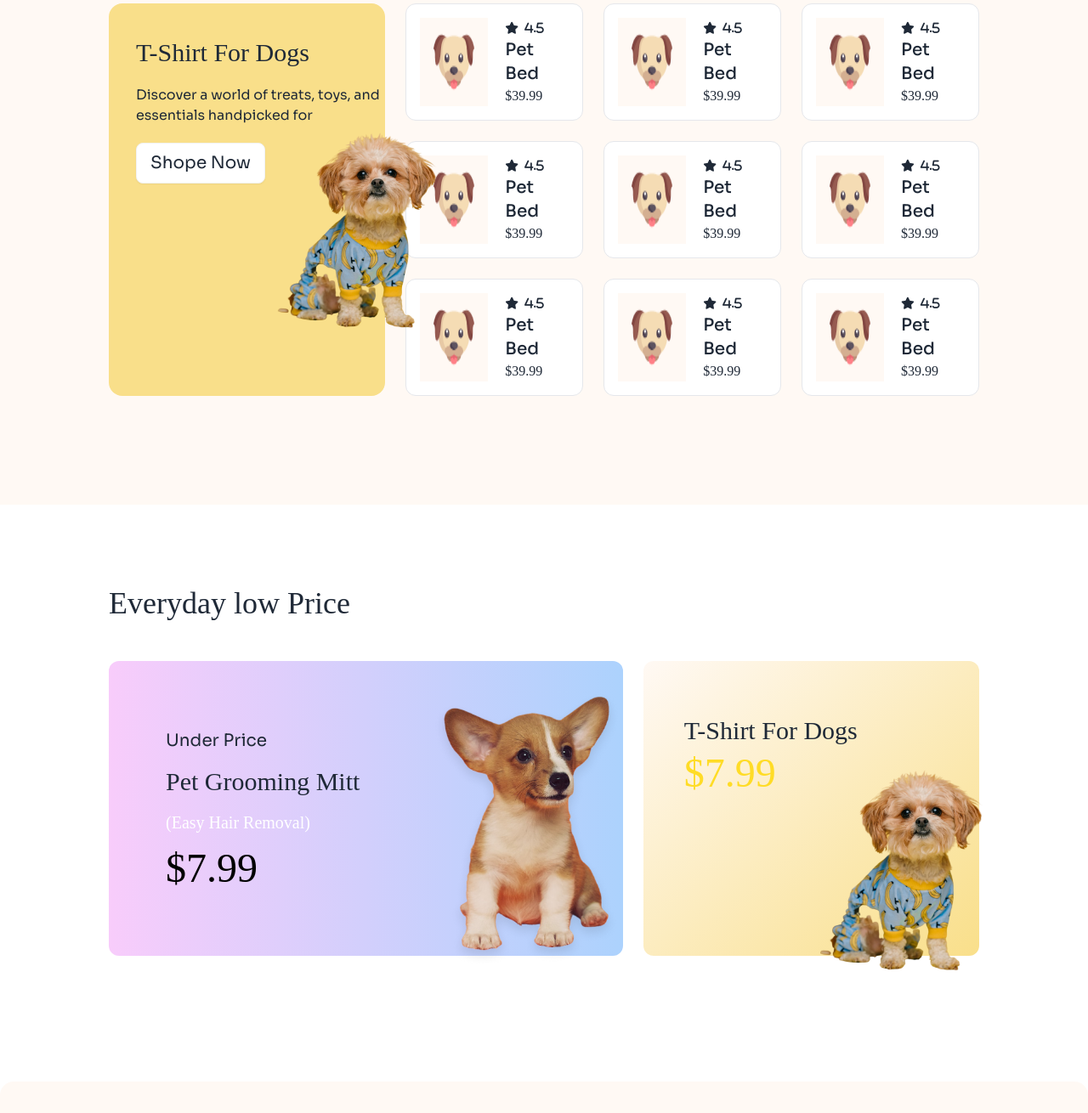
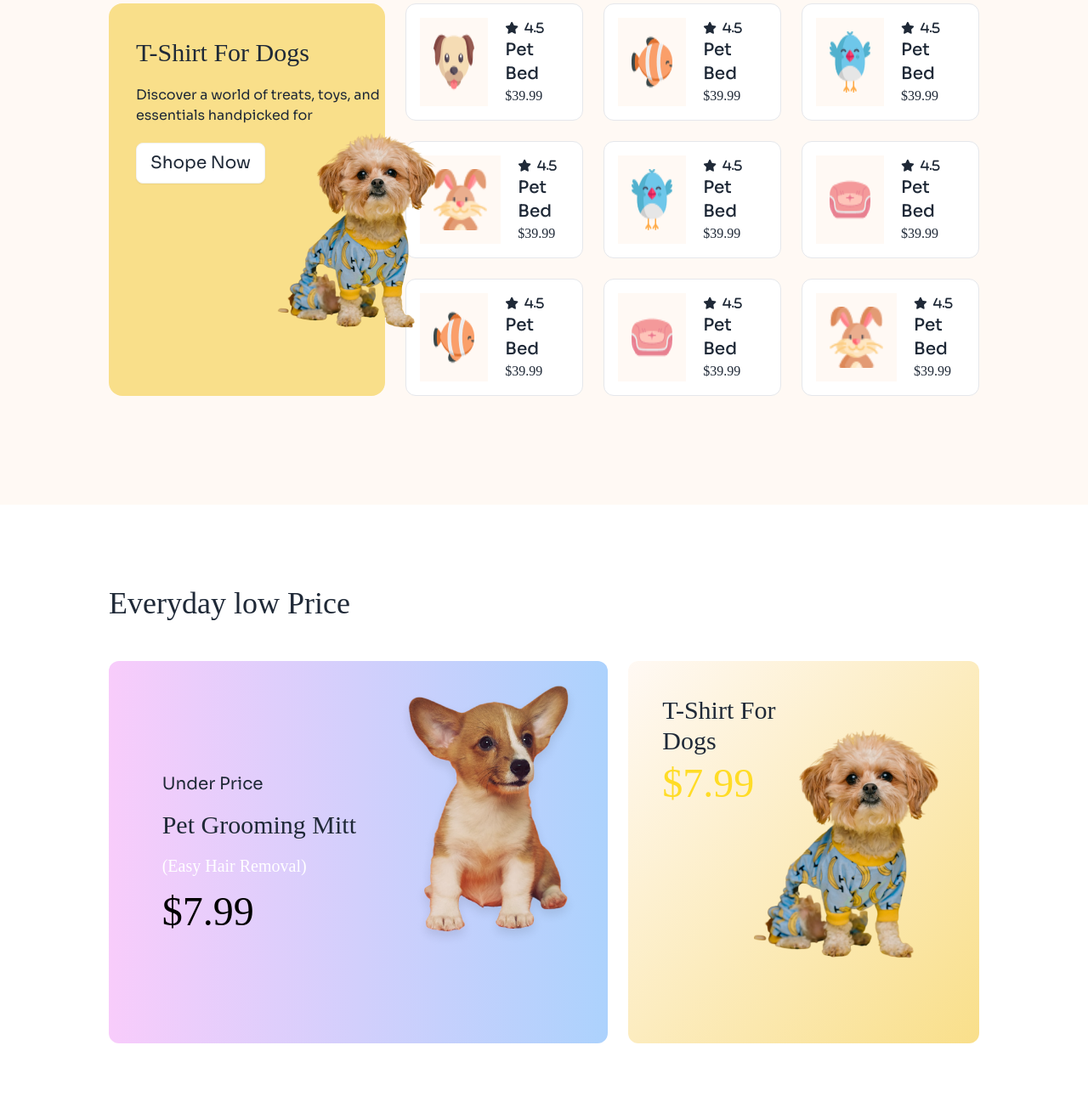
Before and after one commit to abirjuboraj201/b11-assign3, a plain HTML site: page index.html in a window 1280 px wide. Shown: the part 1481-2791 px from the top of the page at 85% size. Drawn offline with nearby package versions, Linux system fonts and the light colour scheme; a web font is replaced by a local one.

Commit message:
added trending section and some banner improvement

```diff
--- a/index.html
+++ b/index.html
@@ -65,32 +65,9 @@
                         <a class="btn bg-primary-color px-7">Register</a>
                     </div>
 
-                    <!-- <div class="dropdown dropdown-end">
-                        <div tabindex="0" role="button" class="btn btn-ghost lg:hidden">
-                          <svg
-                            xmlns="http://www.w3.org/2000/svg"
-                            class="h-5 w-5"
-                            fill="none"
-                            viewBox="0 0 24 24"
-                            stroke="currentColor">
-                            <path
-                              stroke-linecap="round"
-                              stroke-linejoin="round"
-                              stroke-width="2"
-                              d="M4 6h16M4 12h8m-8 6h16" />
-                          </svg>
-                        </div>
-                        <ul
-                          tabindex="0"
-                          class="menu menu-sm dropdown-content bg-base-100 rounded-box z-[1] mt-3 w-52 p-2 shadow text-lg">
-                          <li><a>Find a pet</a></li>
-                          <li><a>Breeds</a></li>
-                          <li><a>Contact Us</a></li>
-                        </ul>
-                      </div> -->
                       <div class="dropdown dropdown-end">
                         <div tabindex="0" role="button" class="btn btn-ghost m-1 lg:hidden"><i class="fa-solid fa-bars text-xl"></i></div>
-                        <ul tabindex="0" class="dropdown-content menu bg-base-100 rounded-box z-[1] w-52 p-2 shadow">
+                        <ul tabindex="0" class="dropdown-content menu bg-base-100 rounded-box z-[12] w-52 p-2 shadow">
                             <li><a>Find a pet</a></li>
                             <li><a>Breeds</a></li>
                             <li><a>Contact Us</a></li>
@@ -102,13 +79,13 @@
         <hr class="lg:hidden border-[#111111]">
         <!--banner section-->
         <div class="px-2 lg:px-32 my-10 lg:my-24 relative ">
-                <div class="lg:absolute">
+                <div class="absolute z-[10]">
                     <h1 class="font-ADlam text-3xl lg:text-5xl text-[#111111] mb-2 lg:mb-6 ">Pamper Your Pet,<br> Because They Deserve <br> the Best</h1>
                     <p class="font-sora text-base lg:text-xl text-gray-700 mb-2 lg:mb-6 lg:w-[600px]">Discover a world of treats, toys, and essentials handpicked for your furry friends. Shop now and make tails wag with joy!</p>
                     <button class="font-sora bg-primary-color text-base lg:text-xl px-7 py-2 rounded-lg">Find a pet</button>
                 </div>
                     <div class="">
-                        <img src="./c1-assets/cat-big.png" class="">
+                        <img src="./c1-assets/cat-big.png" class="relative top-32 lg:-top-5">
                     </div>
 
 
@@ -119,7 +96,7 @@
 
     <main class="max-w-screen-2xl mx-auto">
        <!--category section-->
-      <section class="px-3 lg:px-32 mb-24">
+      <section class="px-3 lg:px-32 mt-52 lg:mt-20 mb-24">
         <h2 class="text-4xl mb-10">Browse By Categories</h2>
        <!--cards-->
         <div class="grid grid-cols-2 lg:grid-cols-6 gap-6">
@@ -229,7 +206,7 @@
        </section>
 
        <!--Trending section-->
-       <section class="my-24 bg-[#FFF9F4] px-5 lg:px-32 py-32">
+       <section class="my-14 lg:my-24 bg-[#FFF9F4] px-5 lg:px-32 py-20 lg:py-32">
         <h1 class="text-4xl mb-10">Trending Pet Products</h1>
 
         <div class="grid grid-cols-1 lg:grid-cols-3 gap-6">
@@ -257,7 +234,7 @@
 
           <div class="grid grid-cols-2 lg:grid-cols-3 gap-6 ">
             <!--card-1-->
-            <div class="">
+
               <div class="flex gap-5 border rounded-xl p-2 lg:p-4 bg-white">
                 <img src="./c1-assets/dog-cartoon.png" alt="" class="p-2 lg:p-4 bg-[#FFF9F4]">
 
@@ -267,11 +244,11 @@
                   <p>$39.99</p>
                 </div>
               </div>
-            </div>
+
             <!--card-2-->
-            <div class="">
+
               <div class="flex gap-5 border rounded-xl p-2 lg:p-4 bg-white">
-                <img src="./c1-assets/dog-cartoon.png" alt="" class="p-2 lg:p-4 bg-[#FFF9F4]">
+                <img src="./c1-assets/fish-cartoon.png" alt="" class="p-2 lg:p-4 bg-[#FFF9F4]">
 
                 <div>
                   <i class="fa-solid fa-star text-sm">&nbsp; 4.5</i>
@@ -279,11 +256,11 @@
                   <p>$39.99</p>
                 </div>
               </div>
-            </div>
+
             <!--card-3-->
-            <div class="">
+
               <div class="flex gap-5 border rounded-xl p-2 lg:p-4 bg-white">
-                <img src="./c1-assets/dog-cartoon.png" alt="" class="p-2 lg:p-4 bg-[#FFF9F4]">
+                <img src="./c1-assets/bird-cartoon.png" alt="" class="p-2 lg:p-4 bg-[#FFF9F4]">
 
                 <div>
                   <i class="fa-solid fa-star text-sm">&nbsp; 4.5</i>
@@ -291,11 +268,11 @@
                   <p>$39.99</p>
                 </div>
               </div>
-            </div>
+
             <!--card-4-->
-            <div class="">
+
               <div class="flex gap-5 border rounded-xl p-2 lg:p-4 bg-white">
-                <img src="./c1-assets/dog-cartoon.png" alt="" class="p-2 lg:p-4 bg-[#FFF9F4]">
+                <img src="./c1-assets/rabbit-cartoon.png" alt="" class="p-2 lg:p-4 bg-[#FFF9F4]">
 
                 <div>
                   <i class="fa-solid fa-star text-sm">&nbsp; 4.5</i>
@@ -303,11 +280,11 @@
                   <p>$39.99</p>
                 </div>
               </div>
-            </div>
+
             <!--card-5-->
-            <div class="">
+
               <div class="flex gap-5 border rounded-xl p-2 lg:p-4 bg-white">
-                <img src="./c1-assets/dog-cartoon.png" alt="" class="p-2 lg:p-4 bg-[#FFF9F4]">
+                <img src="./c1-assets/bird-cartoon.png" alt="" class="p-2 lg:p-4 bg-[#FFF9F4]">
 
                 <div>
                   <i class="fa-solid fa-star text-sm">&nbsp; 4.5</i>
@@ -315,11 +292,11 @@
                   <p>$39.99</p>
                 </div>
               </div>
-            </div>
+
             <!--card-6-->
-            <div class="">
+
               <div class="flex gap-5 border rounded-xl p-2 lg:p-4 bg-white">
-                <img src="./c1-assets/dog-cartoon.png" alt="" class="p-2 lg:p-4 bg-[#FFF9F4]">
+                <img src="./c1-assets/pet-couch.png" alt="" class="p-2 lg:p-4 bg-[#FFF9F4]">
 
                 <div>
                   <i class="fa-solid fa-star text-sm">&nbsp; 4.5</i>
@@ -327,11 +304,11 @@
                   <p>$39.99</p>
                 </div>
               </div>
-            </div>
+
             <!--card-7-->
-            <div class="">
+
               <div class="flex gap-5 border rounded-xl p-2 lg:p-4 bg-white">
-                <img src="./c1-assets/dog-cartoon.png" alt="" class="p-2 lg:p-4 bg-[#FFF9F4]">
+                <img src="./c1-assets/fish-cartoon.png" alt="" class="p-2 lg:p-4 bg-[#FFF9F4]">
 
                 <div>
                   <i class="fa-solid fa-star text-sm">&nbsp; 4.5</i>
@@ -339,11 +316,11 @@
                   <p>$39.99</p>
                 </div>
               </div>
-            </div>
+
             <!--card-8-->
-            <div class="">
+
               <div class="flex gap-5 border rounded-xl p-2 lg:p-4 bg-white">
-                <img src="./c1-assets/dog-cartoon.png" alt="" class="p-2 lg:p-4 bg-[#FFF9F4]">
+                <img src="./c1-assets/pet-couch.png" alt="" class="p-2 lg:p-4 bg-[#FFF9F4]">
 
                 <div>
                   <i class="fa-solid fa-star text-sm">&nbsp; 4.5</i>
@@ -351,11 +328,11 @@
                   <p>$39.99</p>
                 </div>
               </div>
-            </div>
+
             <!--card-9-->
-            <div class="">
+
               <div class="hidden lg:flex gap-5 border rounded-xl p-2 lg:p-4 bg-white">
-                <img src="./c1-assets/dog-cartoon.png" alt="" class="p-2 lg:p-4 bg-[#FFF9F4]">
+                <img src="./c1-assets/rabbit-cartoon.png" alt="" class="p-2 lg:p-4 bg-[#FFF9F4]">
 
                 <div>
                   <i class="fa-solid fa-star text-sm">&nbsp; 4.5</i>
@@ -363,62 +340,58 @@
                   <p>$39.99</p>
                 </div>
               </div>
-            </div>
+
           </div>
          </div>
         </div>
 
        </section>
 
-
        <!--Price section-->
-       <section class="my-24 px-5 lg:px-32">
+       <section class="lg:my-24 px-5 lg:px-32">
         <h2 class="text-4xl mb-12">Everyday low Price</h2>
 
         <!--cards-->
-        <div class="grid grid-cols-1 lg:grid-cols-5 gap-6">
+        <div class="grid grid-cols-12  gap-6 ">
           <!--left card-->
-          <div class=" grid grid-cols-1 lg:grid-cols-2 pl-3 lg:pl-10 bg-gradient-to-r from-[#F8CCFB] to-[#ACD2FD] rounded-xl col-span-3 ">
-            <!--text-->
+          <div class="h-[350px] lg:h-[450px] grid grid-cols-1 lg:grid-cols-2 py-3 pl-5 lg:pl-10 bg-gradient-to-r from-[#F8CCFB] to-[#ACD2FD] rounded-xl col-span-12 lg:col-span-7">
+
             <div class="flex lg:justify-center lg:items-center relative">
-              <div class="space-y-4 absolute">
-                <p class="hidden lg:flex lg:text-xl font-sora">Under Price</p>
+              <!--text-->
+              <div class="space-y-4">
+                <p class="hidden lg:block lg:text-xl font-sora">Under Price</p>
                 <h2 class="text-xl lg:text-3xl">Pet Grooming Mitt</h2>
-                <p class="hidden lg:flex text-xl text-white">(Easy Hair Removal)</p>
-                <p class="text-3xl lg:text-5xl text-white lg:text-black">$7.99</p>
+                <p class="hidden lg:block text-xl text-white">(Easy Hair Removal)</p>
+                <p class="text-5xl text-white lg:text-black">$7.99</p>
               </div>
+
             </div>
             <!--image-->
-            <div class="relative left-20 top-6 lg:left-8">
-
-                <img src="./c1-assets/cute-dog-mid.png" class="w-[80%] lg:w-full" alt="">
+            <div>
+              <img src="./c1-assets/cute-dog-mid.png" class="w-[70%] lg:w-full relative left-28 -top-20 lg:left-0 lg:top-0" alt="">
             </div>
-
           </div>
 
           <!--right card-->
-          <div class="grid grid-cols-2 bg-gradient-to-br from-[#FFF9F4] to-[#F9DF8A] rounded-xl relative col-span-2">
+          <div class="h-[350px] lg:h-[450px] flex flex-col lg:flex-row pl-5 lg:pl-10 pt-5 lg:pt-10  bg-gradient-to-br from-[#FFF9F4] to-[#F9DF8A] rounded-xl col-span-12 lg:col-span-5">
+
             <!--text-->
-
-              <div class="absolute">
-                <div class="space-y-2 pt-16 pl-12">
-                  <h2 class="text-xl lg:text-3xl font-normal">T-Shirt For Dogs</h2>
+              <div class="">
+                <div class=" space-y-2 ">
+                  <h2 class="text-xl lg:text-3xl font-normal ">T-Shirt For Dogs</h2>
                   <p class="text-primary-color text-5xl">$7.99</p>
                 </div>
               </div>
 
             <!--image-->
 
-              <div class="relative top-32 left-52">
-                <img src="./c1-assets/cute-pet-mid.png" alt="">
+              <div>
+                <img class="w-[70%] lg:w-full relative left-24 -top-20 lg:-left-10 lg:top-10" src="./c1-assets/cute-pet-mid.png" alt="">
               </div>
 
           </div>
         </div>
        </section>
-
-
-
 
     </main>
 
@@ -481,5 +454,6 @@
 
 
     </footer>
+
 </body>
 </html>
```
